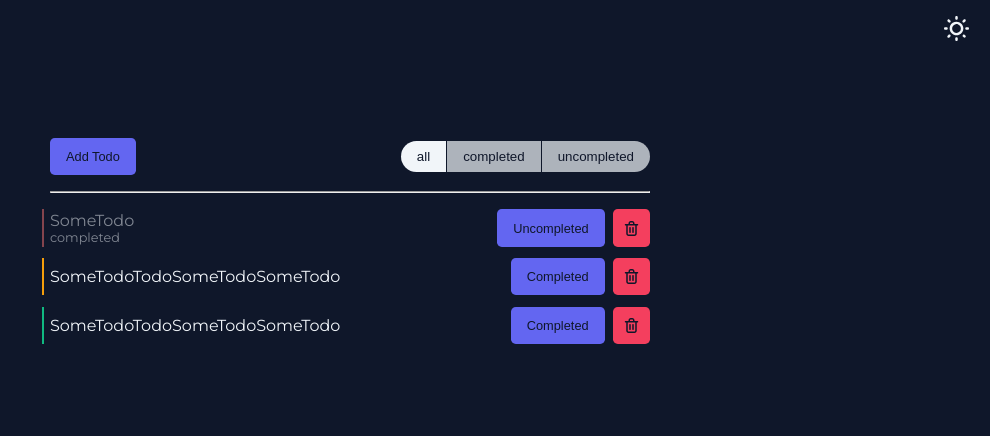
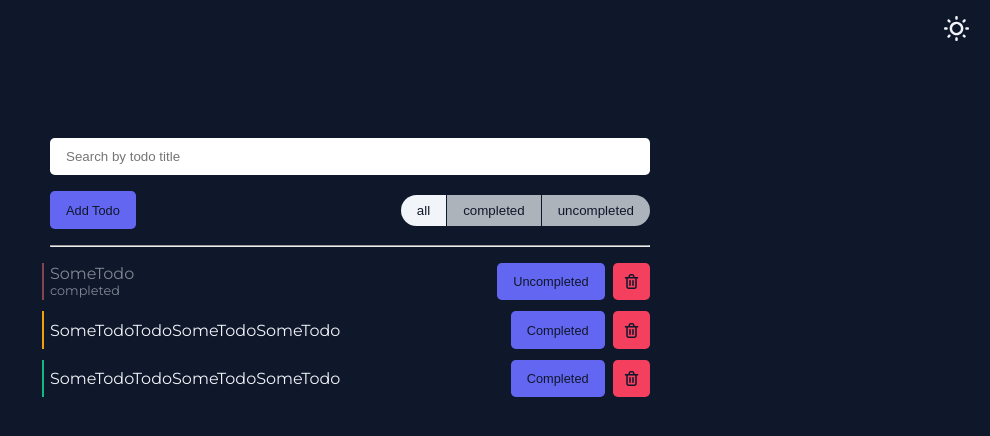
Before and after one commit to 3str-webdev/todo_list_test, a Next.js app: page / in a window 1280 px wide. Shown: the top 436 px of the page, without its empty margins (290-1280 px from the left). Built offline with nearby package versions, Linux system fonts and the light colour scheme.

Commit message:
refactoring: extract todo components and add open api for them

```diff
--- a/components/todo.tsx
+++ /dev/null
@@ -1,46 +0,0 @@
-import {
-  FilterFunctions,
-  useFilterTodos,
-} from "@/shared/hooks/use-filter-todos";
-import { UIButtonsGroup } from "@/ui";
-import { UIButtonsGroupOptionModel } from "@/ui/types";
-import { AddTodoForm } from "./add-todo-form/add-todo-form";
-import { TodoItemsList } from "./todo-items-list";
-import { TodoLayout } from "./todo-layout";
-
-export const Todo = () => {
-  const { filteredTodos, changeIsShowTodoFunction } = useFilterTodos();
-
-  const getFilterOptions = (): UIButtonsGroupOptionModel[] => {
-    return [
-      {
-        label: "all",
-        value: "all",
-      },
-      {
-        label: "completed",
-        value: "completed",
-      },
-      {
-        label: "uncompleted",
-        value: "uncompleted",
-      },
-    ];
-  };
-  const handleChangeFilter = (option: UIButtonsGroupOptionModel) => {
-    changeIsShowTodoFunction(option.value as keyof FilterFunctions);
-  };
-
-  return (
-    <TodoLayout
-      addTodoButton={<AddTodoForm />}
-      filters={
-        <UIButtonsGroup
-          options={getFilterOptions()}
-          onChange={handleChangeFilter}
-        />
-      }
-      itemsList={<TodoItemsList todos={filteredTodos} />}
-    />
-  );
-};
--- /dev/null
+++ b/components/todo/constants/filter-options.ts
@@ -0,0 +1,16 @@
+import { UIButtonsGroupOptionModel } from "@/ui/types";
+
+export const filterOptions: UIButtonsGroupOptionModel[] = [
+  {
+    label: "all",
+    value: "all",
+  },
+  {
+    label: "completed",
+    value: "completed",
+  },
+  {
+    label: "uncompleted",
+    value: "uncompleted",
+  },
+];
--- /dev/null
+++ b/components/todo/index.ts
@@ -0,0 +1 @@
+export { Todo } from "./todo";
--- a/components/todo-layout.tsx
+++ b/components/todo/todo-layout.tsx
@@ -16,18 +16,21 @@ const ActionsSt = styled.div`
 `;
 
 interface TodoLayoutProps {
+  search: ReactNode;
   addTodoButton: ReactNode;
   filters: ReactNode;
   itemsList: ReactNode;
 }
 
 export const TodoLayout = ({
+  search,
   addTodoButton,
   filters,
   itemsList,
 }: TodoLayoutProps) => {
   return (
     <TodoLayoutSt>
+      {search}
       <ActionsSt>
         {addTodoButton}
         {filters}
--- /dev/null
+++ b/components/todo/todo.tsx
@@ -0,0 +1,39 @@
+import {
+  FilterFunctions,
+  useFilterTodos,
+} from "@/shared/hooks/use-filter-todos";
+import { UIButtonsGroup, UITextField } from "@/ui";
+import { UIButtonsGroupOptionModel } from "@/ui/types";
+import { ChangeEvent, useState } from "react";
+import { AddTodoForm } from "../add-todo-form/add-todo-form";
+import { filterOptions } from "./constants/filter-options";
+import { TodoItemsList } from "./todo-items-list";
+import { TodoLayout } from "./todo-layout";
+
+export const Todo = () => {
+  const [search, setSearch] = useState<string>("");
+  const { filteredTodos, changeIsShowTodoFunction } = useFilterTodos(search);
+
+  const handleChangeFilter = (option: UIButtonsGroupOptionModel) => {
+    changeIsShowTodoFunction(option.value as keyof FilterFunctions);
+  };
+  const handleChangeSearch = (e: ChangeEvent<HTMLInputElement>) => {
+    setSearch(e.target.value);
+  };
+
+  return (
+    <TodoLayout
+      search={
+        <UITextField
+          placeholder="Search by todo title"
+          onChange={handleChangeSearch}
+        />
+      }
+      addTodoButton={<AddTodoForm />}
+      filters={
+        <UIButtonsGroup options={filterOptions} onChange={handleChangeFilter} />
+      }
+      itemsList={<TodoItemsList todos={filteredTodos} />}
+    />
+  );
+};
```
Also changed, not shown: components/todo/todo-item.tsx (renamed from components/todo-item.tsx), components/todo/todo-items-list.tsx (renamed from components/todo-items-list.tsx).
